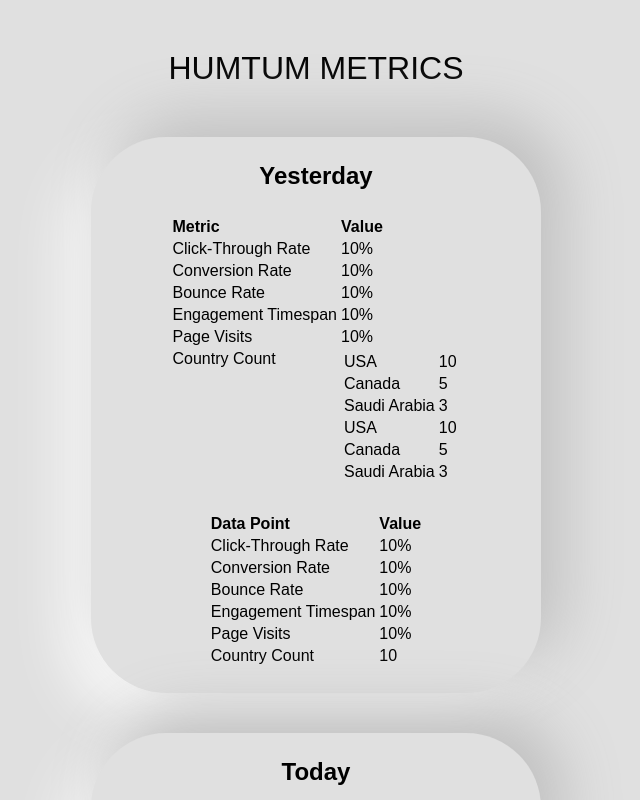
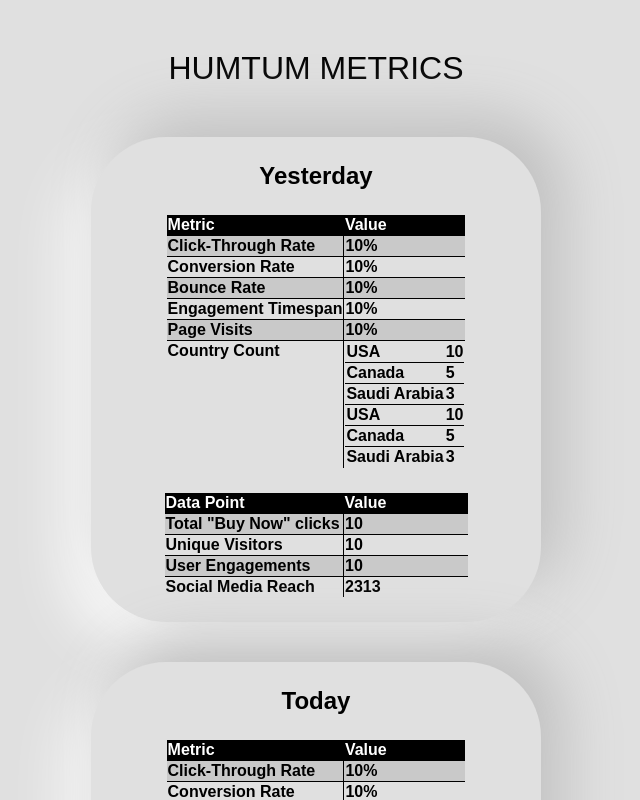
Before and after one commit to AnmolS1/dht-analytics, an Angular app: page / in a window 1280 px wide. Shown: the top 800 px of the page, without its empty margins (324-964 px from the left). Built offline with nearby package versions, Linux system fonts and the light colour scheme.

Commit message:
completed table styles
next step is getting the database connected and working

```diff
--- a/src/app/box/box.component.html
+++ b/src/app/box/box.component.html
@@ -1,13 +1,13 @@
-<div id="container">
+<div id="container" tableSizer>
 	<h2>{{ title }}</h2>
-	<table>
+	<table #metricsTable id="metricsTable">
 		<thead>
 			<tr>
 				<th>Metric</th>
 				<th>Value</th>
 			</tr>
 		</thead>
-		<tbody>
+		<tbody class="data">
 			<tr>
 				<td>Click-Through Rate</td>
 				<td>10%</td>
@@ -32,7 +32,7 @@
 				<td style="vertical-align:top">Country Count</td>
 				<td>
 					<table>
-						<tbody>
+						<tbody id="countryData">
 							<tr>
 								<td>USA</td>
 								<td>10</td>
@@ -64,37 +64,29 @@
 		</tbody>
 	</table>
 
-	<table id="data-points">
+	<table #dataPoints id="dataPoints">
 		<thead>
 			<tr>
 				<th>Data Point</th>
 				<th>Value</th>
 			</tr>
 		</thead>
-		<tbody>
+		<tbody class="data">
 			<tr>
-				<td>Click-Through Rate</td>
-				<td>10%</td>
+				<td>Total "Buy Now" clicks</td>
+				<td>10</td>
 			</tr>
 			<tr>
-				<td>Conversion Rate</td>
-				<td>10%</td>
+				<td>Unique Visitors</td>
+				<td>10</td>
 			</tr>
 			<tr>
-				<td>Bounce Rate</td>
-				<td>10%</td>
+				<td>User Engagements</td>
+				<td>10</td>
 			</tr>
 			<tr>
-				<td>Engagement Timespan</td>
-				<td>10%</td>
-			</tr>
-			<tr>
-				<td>Page Visits</td>
-				<td>10%</td>
-			</tr>
-			<tr>
-				<td>Country Count</td>
-				<td>10</td>
+				<td>Social Media Reach</td>
+				<td>2313</td>
 			</tr>
 		</tbody>
 	</table>
--- a/src/app/box/box.component.scss
+++ b/src/app/box/box.component.scss
@@ -30,9 +30,55 @@
 	table {
 		padding: 0 auto;
 		text-align: left;
+		border-collapse: collapse;
+
+		thead {
+			background-color: black;
+			color: white;
+		}
+
+		tbody {
+			font-weight: 550;
+
+			tr {
+				border-bottom: 1px solid black;
+				border-top: 1px solid black;
+
+				td:first-child {
+					border-right: 1px solid black;
+				}
+			}
+
+			tr:last-child {
+				border-bottom: 0;
+			}
+
+			tr:nth-child(odd) {
+				background-color: #c9c9c9;
+			}
+		}
+
+		#countryData {
+			tr {
+				background-color: unset;
+
+				td:first-child {
+					border-right: 0;
+				}
+			}
+
+			tr:first-child {
+				border-top: 0;
+			}
+
+			tr:last-child {
+				border-bottom: 0;
+			}
+		}
 	}
 
-	#data-points {
+	#dataPoints {
 		margin: 0 0 25px 0;
+		table-layout: fixed;
 	}
 }
--- a/src/app/box/box.component.ts
+++ b/src/app/box/box.component.ts
@@ -1,9 +1,10 @@
 import { Component, Input } from "@angular/core";
+import { TableSizerDirective } from "../table-sizer.directive";
 
 @Component({
 	selector: "box",
 	standalone: true,
-	imports: [],
+	imports: [TableSizerDirective],
 	templateUrl: "./box.component.html",
 	styleUrl: "./box.component.scss",
 })
--- /dev/null
+++ b/src/app/table-sizer.directive.ts
@@ -0,0 +1,34 @@
+import { Directive, ElementRef } from '@angular/core';
+
+@Directive({
+	selector: '[tableSizer]',
+	standalone: true
+})
+export class TableSizerDirective {
+
+	constructor(private el: ElementRef) { }
+
+	ngAfterViewInit() {
+		this.adjustTableWidths();
+	}
+
+	private adjustTableWidths() {
+		const table1 = this.el.nativeElement.querySelector('#metricsTable');
+		const table2 = this.el.nativeElement.querySelector('#dataPoints');
+
+		if (!table1 || !table2)
+			return;
+
+		const table1Cells = table1.rows[0].cells;
+		const table2Cells = table2.rows[0].cells;
+
+		const w1 = table1Cells[0].offsetWidth;
+		const w2 = table1Cells[1].offsetWidth;
+
+		table2Cells[0].style.width = `${w1}px`;
+		table2Cells[1].style.width = `${w2}px`;
+
+		table2.style.width = `${table1.offsetWidth}px`;
+	}
+
+}
```
Also changed, not shown: src/app/app.config.ts (+5 -3 lines), 1 other file (tests, documents, lock files or other folders).
